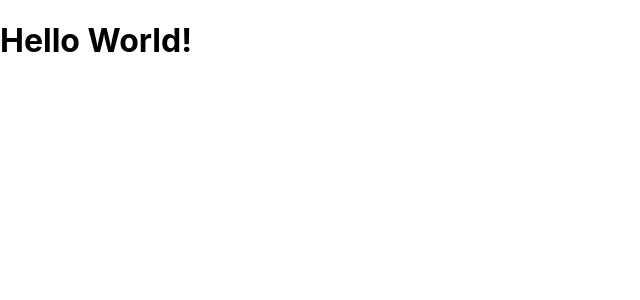
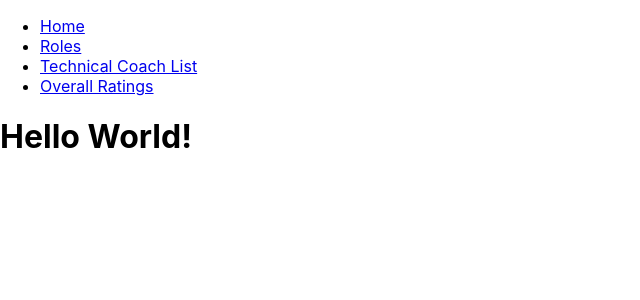
Before and after one commit to Enoch2k2/star-rating-dashboard-v-2-0, a React (Create React App) app in the folder client/: page / in a window 1280 px wide. Shown: the top 300 px of the page, without its empty margins (0-640 px from the left). Built offline with nearby package versions, Linux system fonts and the light colour scheme.

Commit message:
created adminlayout container, adminNavbar component, added enzyme for shallow rendering for test

```diff
--- a/client/package.json
+++ b/client/package.json
@@ -4,11 +4,14 @@
   "private": true,
   "proxy": "http://localhost:3001",
   "dependencies": {
+    "enzyme": "^3.10.0",
+    "enzyme-adapter-react-16": "^1.14.0",
     "react": "^16.8.6",
     "react-dom": "^16.8.6",
     "react-redux": "^7.1.0",
     "react-router-dom": "^5.0.1",
     "react-scripts": "3.0.1",
+    "react-test-renderer": "^16.8.6",
     "redux": "^4.0.4",
     "redux-thunk": "^2.3.0"
   },
--- a/client/src/App.js
+++ b/client/src/App.js
@@ -1,11 +1,15 @@
 import React, { Component } from 'react';
+import { BrowserRouter as Router, Switch, Route } from 'react-router-dom';
+import { AdminLayout } from './containers/admin';
 
 class App extends Component {
   render() {
     return (
-      <div className="App">
-        <h1>Hello World!</h1>
-      </div>
+      <Router>
+        <Switch>
+          <Route exact path="/" component={ AdminLayout } />
+        </Switch>
+      </Router>
     );
   }
 }
--- /dev/null
+++ b/client/src/components/admin/AdminNavbar.js
@@ -0,0 +1,24 @@
+import React, { Component } from 'react'
+import { Link } from 'react-router-dom';
+
+export class AdminNavbar extends Component {
+  render() {
+    return (
+      <nav>
+        <ul>
+          <li><Link to="/">Home</Link></li>
+          <li><Link to="#">Roles</Link></li>
+          <li><Link to="#">Technical Coach List</Link></li>
+          <li><Link to="#">Overall Ratings</Link></li>
+        </ul>
+      </nav>
+    )
+  }
+}
+
+export default AdminNavbar
+
+// ## Navbar As Admin
+//   - Roles(add roles to users)
+//   - Technical Coach List(ratings, notes, comments from students)
+//     - Overall Ratings(Graph of Ratings, filtered by month / week / day)
--- /dev/null
+++ b/client/src/components/admin/index.js
@@ -0,0 +1,5 @@
+import AdminNavbar from './AdminNavbar';
+
+export {
+  AdminNavbar
+}
--- /dev/null
+++ b/client/src/containers/admin/AdminLayout.js
@@ -0,0 +1,15 @@
+import React, { Component } from 'react'
+import { AdminNavbar } from '../../components/admin';
+
+export class AdminLayout extends Component {
+  render() {
+    return (
+      <div>
+        <AdminNavbar />
+        <h1>Hello World!</h1>
+      </div>
+    )
+  }
+}
+
+export default AdminLayout
--- /dev/null
+++ b/client/src/containers/admin/index.js
@@ -0,0 +1,5 @@
+import AdminLayout from './AdminLayout';
+
+export  {
+  AdminLayout
+}
--- a/client/src/index.js
+++ b/client/src/index.js
@@ -1,10 +1,21 @@
 import React from 'react';
 import ReactDOM from 'react-dom';
+import { Provider } from 'react-redux';
+import { createStore, applyMiddleware } from 'redux';
+import thunk from 'redux-thunk';
 import './index.css';
 import App from './App';
+import rootReducer from './reducers';
 // import * as serviceWorker from './serviceWorker';
 
-ReactDOM.render(<App />, document.getElementById('root'));
+const store = createStore(rootReducer, applyMiddleware(thunk));
+
+ReactDOM.render(
+  <Provider store={store}>
+    <App />
+  </Provider>,
+  document.getElementById('root')
+ );
 
 
 // If you want your app to work offline and load faster, you can change
--- /dev/null
+++ b/client/src/reducers/index.js
@@ -0,0 +1,3 @@
+import { combineReducers } from 'redux';
+
+export default combineReducers({});
```
Also changed, not shown: 2 other files (tests, documents, lock files or other folders).
